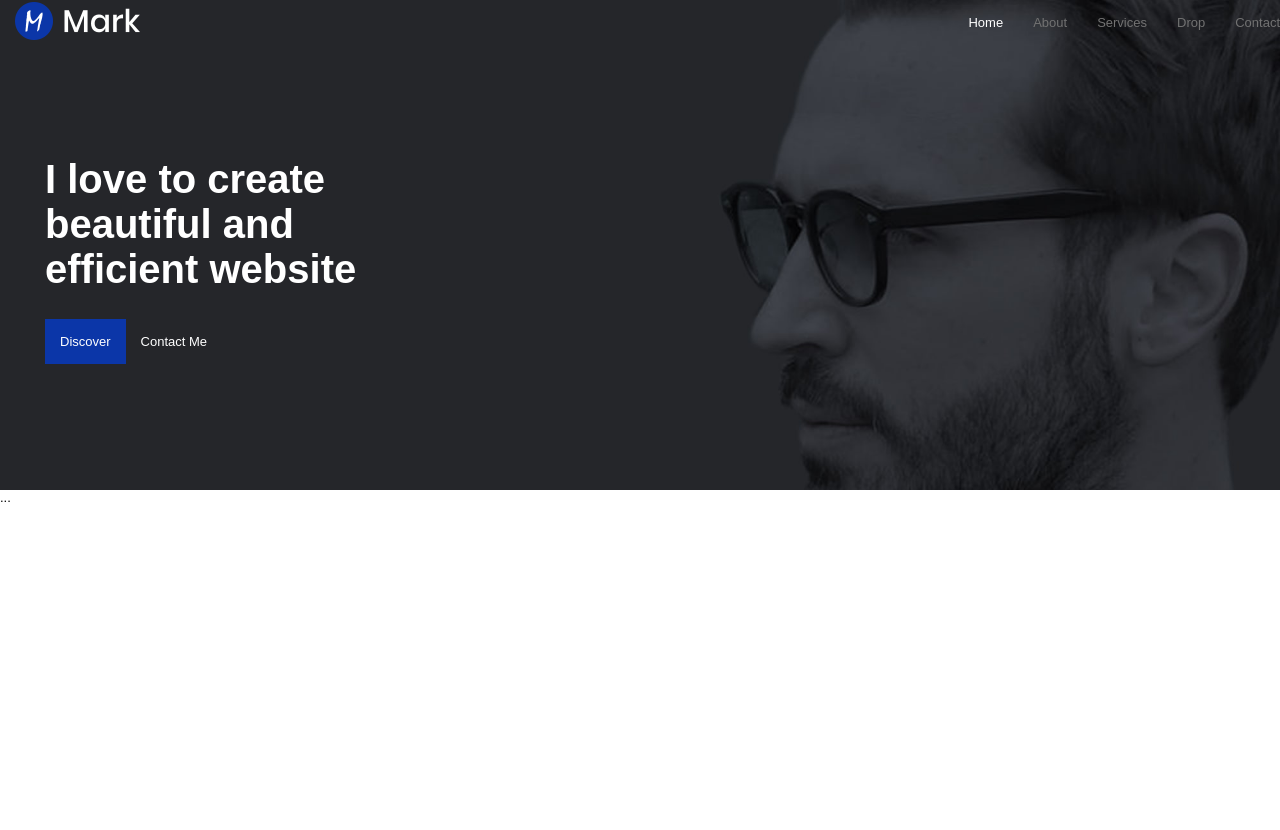
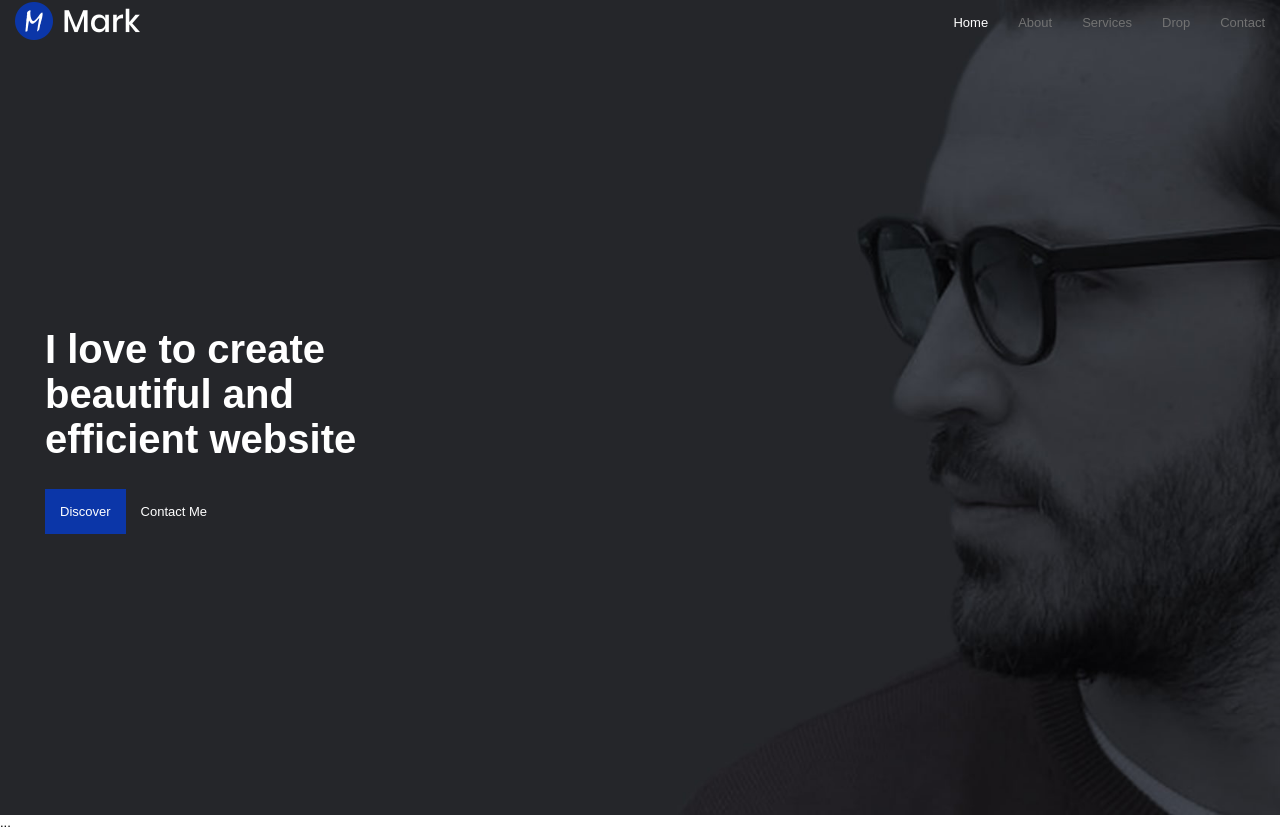
Before and after one commit to gabrielmartinspires-br/product-landing-page-html5-css3-mark-page, a plain HTML site: page index.html in a window 1280 px wide. Before the commit the page ends 800 px from the top, so only its background shows below. Drawn offline with Linux system fonts and the light colour scheme.

Commit message:
Update style.css

```diff
--- a/assets/css/style.css
+++ b/assets/css/style.css
@@ -15,13 +15,13 @@ header {
     margin-left: auto;
 }
 .header {
-    padding-top: 10rem;
-    padding-bottom: 20rem;
+    padding-top: 50rem;
+    padding-bottom: 5rem;
     background-image: url(../images/header-background.jpg);
     background-size: cover;
 }
 .container {
-    margin-top: -130px;
+    margin-top: -650px;
     display: flex;
     justify-content: space-between;
     width: 100%;
@@ -31,6 +31,7 @@ header {
     display: flex;
     flex-direction: column;
     color: #fff;
+    margin-top: -350px;
     margin-left: 30px;
 }
 .text-container h1 {
@@ -53,8 +54,8 @@ header {
 .menu {
     display: flex;
     align-items: center;
+    margin-right: 15px;
 }
-
 nav ul,
 nav li {
     list-style: none;
```
